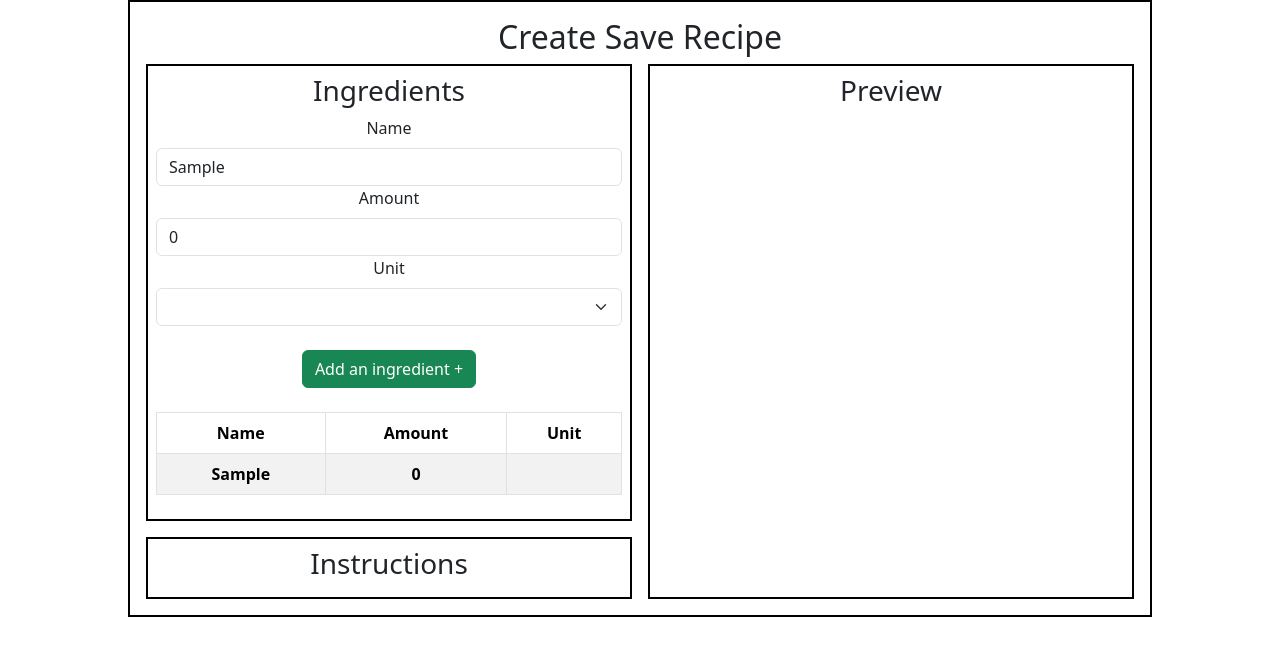
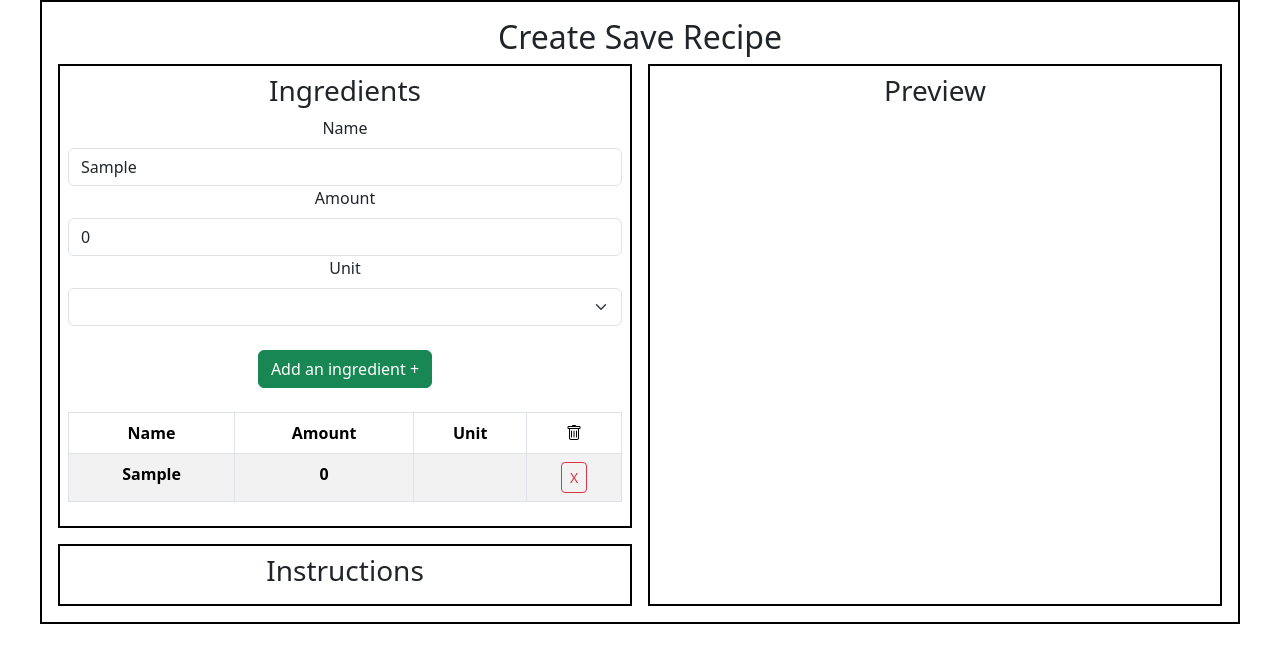
Before and after one commit to ojela028xamk/create-save-recipe, a React (Create React App) app: page / in a window 1280 px wide. Both pictures are taken after typing "Sample" into the empty fields and a click on the button "Add an ingredient +". Shown: the top 662 px of the page. Built offline with nearby package versions, Linux system fonts and the light colour scheme.

Commit message:
delete button and working icons

```diff
--- a/public/index.html
+++ b/public/index.html
@@ -3,6 +3,7 @@
   <head>
     <meta charset="utf-8" />
     <link rel="icon" href="%PUBLIC_URL%/favicon.ico" />
+    <link rel="stylesheet" href="https://cdn.jsdelivr.net/npm/bootstrap-icons@1.11.3/font/bootstrap-icons.min.css">
     <meta name="viewport" content="width=device-width, initial-scale=1" />
     <meta name="theme-color" content="#000000" />
     <meta
--- a/src/App.module.scss
+++ b/src/App.module.scss
@@ -1,5 +1,5 @@
 .app {
-  width: 1024px;
+  width: 1200px;
   padding: 1em;
   margin: auto;
   text-align: center;
--- a/src/Ingredients/Ingredients.tsx
+++ b/src/Ingredients/Ingredients.tsx
@@ -104,6 +104,9 @@ const Ingredients = (): JSX.Element => {
               <th>Name</th>
               <th>Amount</th>
               <th>Unit</th>
+              <th>
+                <i className="bi bi-trash"></i>
+              </th>
             </tr>
           </thead>
           <tbody>
@@ -113,11 +116,16 @@ const Ingredients = (): JSX.Element => {
                   <th>{item.name}</th>
                   <th>{item.amount}</th>
                   <th>{item.unit}</th>
+                  <th>
+                    <Button variant="outline-danger" size="sm">
+                      X
+                    </Button>
+                  </th>
                 </tr>
               ))
             ) : (
               <tr>
-                <th colSpan={3}>No ingredients...</th>
+                <th colSpan={4}>No ingredients...</th>
               </tr>
             )}
           </tbody>
```
